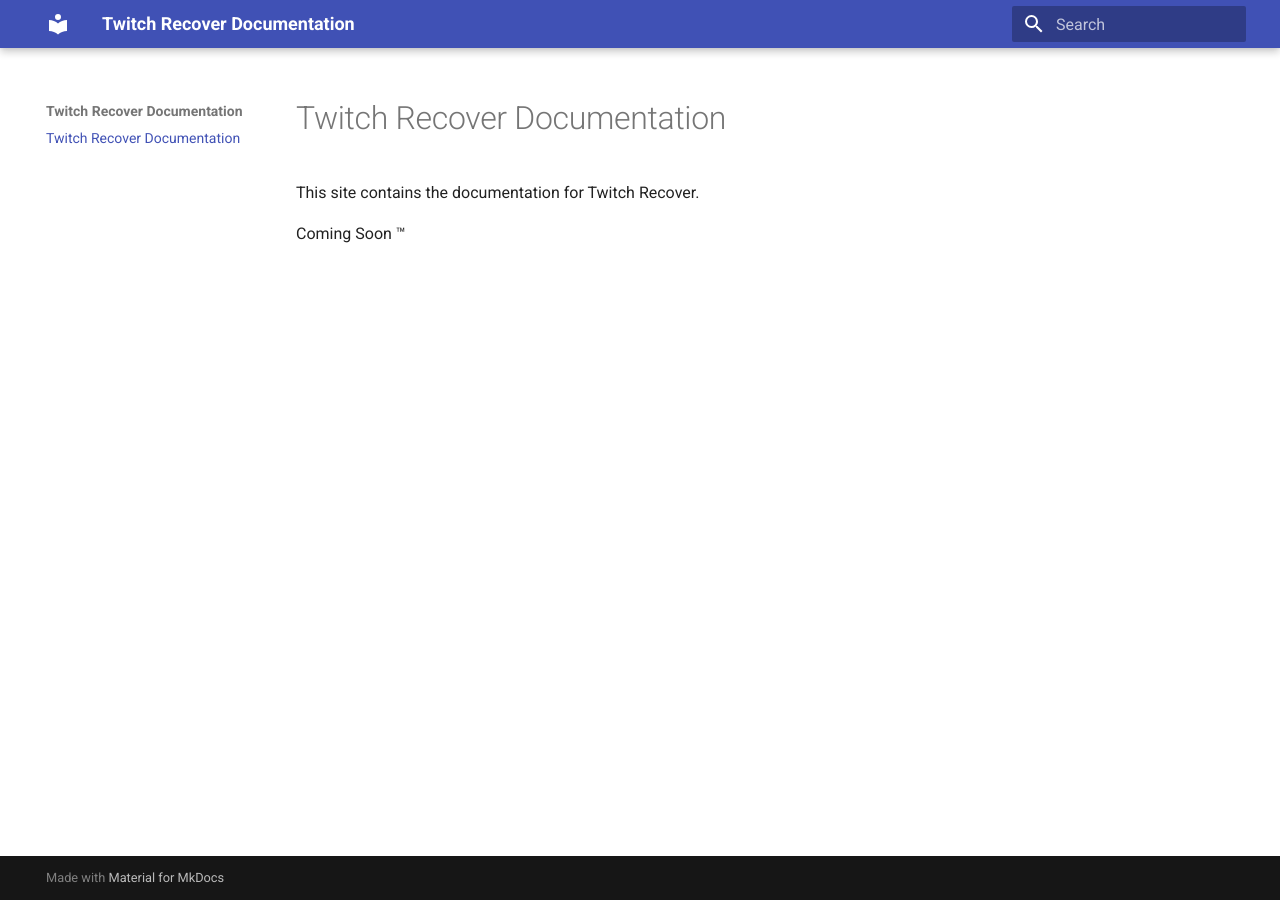
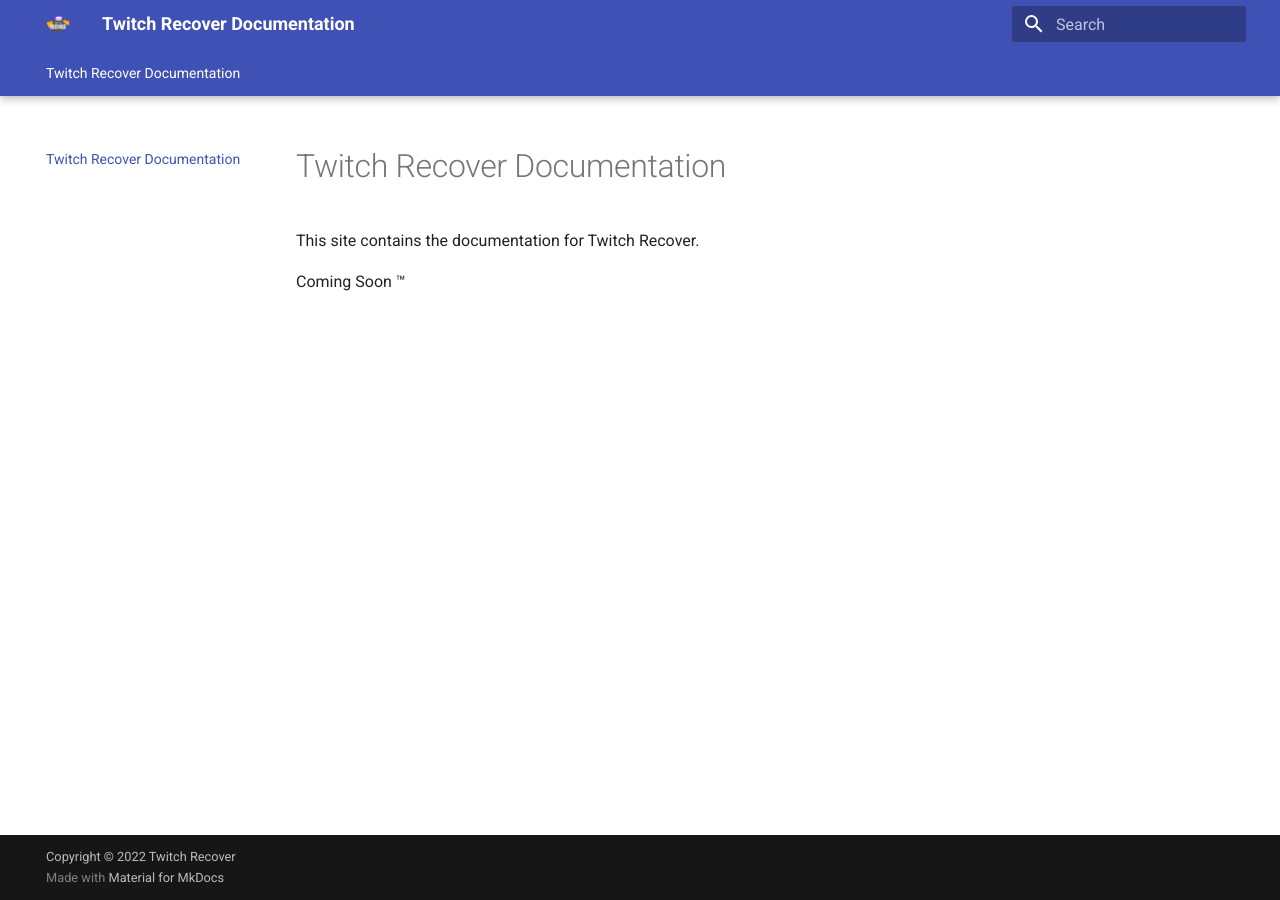
Before and after one commit to TwitchRecover/documentation, an MkDocs documentation site: the page built from docs/index.md, in a window 1280 px wide. Built offline with MkDocs 1.6.1 and Material for MkDocs 9.7.7, drawn with Linux system fonts in a browser that asks for light colours.

Commit message:
Added extensions and features to mkdocs site

```diff
--- a/mkdocs.yml
+++ b/mkdocs.yml
@@ -1,7 +1,39 @@
 site_name: Twitch Recover Documentation
+copyright: Copyright &copy; 2022 Twitch Recover
 
 theme:
   name: material
-
-logo: assets/logo.png
-favicon: assets/logo.png
+  logo: assets/logo.png
+  favicon: assets/logo.png
+  features:
+    - content.code.annotate
+    - navigation.instant
+    - navigation.tabs
+    - navigation.tabs.sticky
+    - navigation.expand
+    - search.highlight
+    - search.share
+plugins:
+  - search
+markdown_extensions:
+  - abbr
+  - admonition
+  - attr_list
+  - md_in_html
+  - def_list
+  - tables
+  - pymdownx.details
+  - pymdownx.superfences
+  - pymdownx.highlight:
+      anchor_linenums: true
+  - pymdownx.inlinehilite
+  - pymdownx.snippets
+  - pymdownx.critic
+  - pymdownx.caret
+  - pymdownx.keys
+  - pymdownx.mark
+  - pymdownx.tilde
+  - pymdownx.tasklist:
+      custom_checkbox: true
+  - pymdownx.tabbed:
+      alternate_style: true
```
